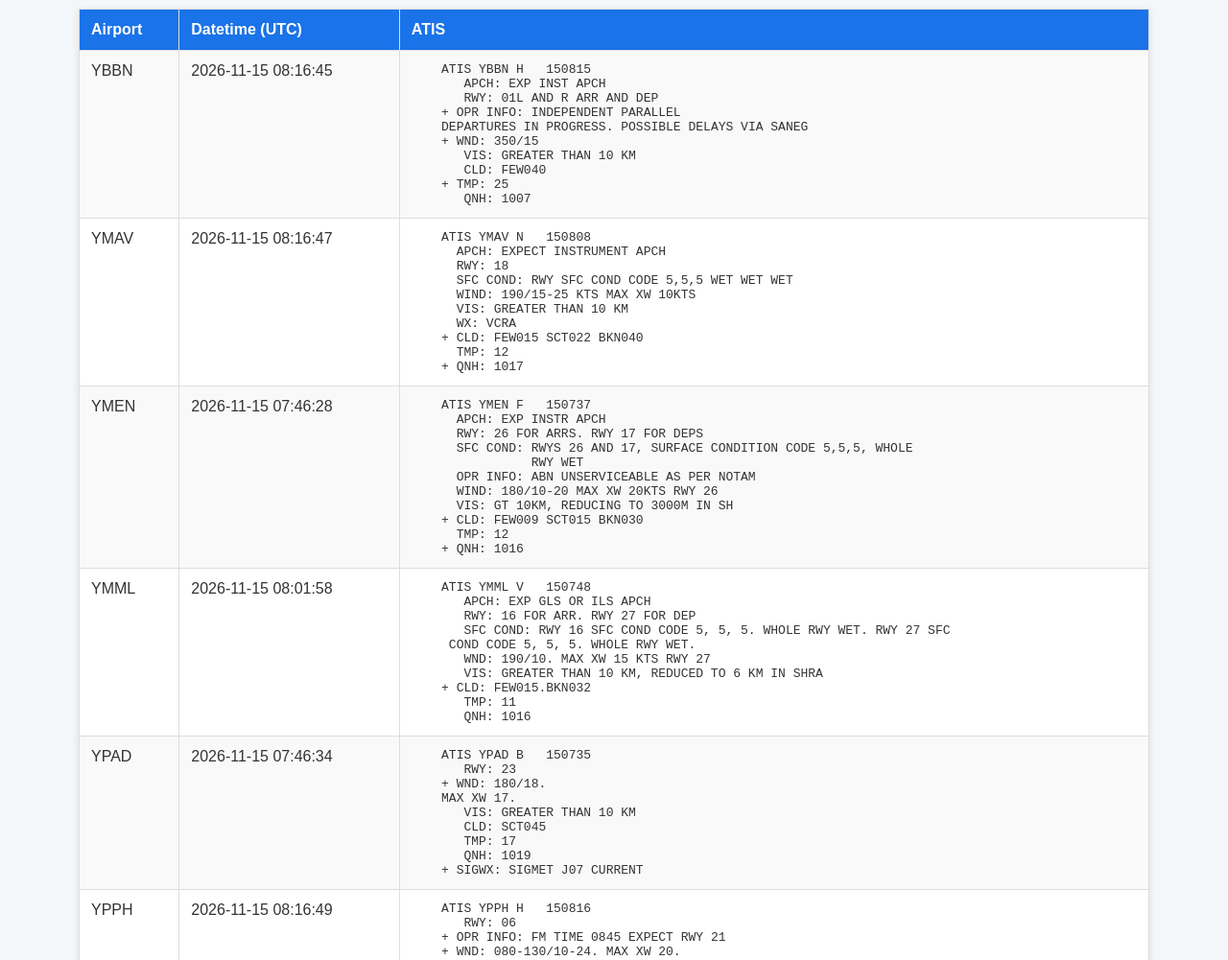
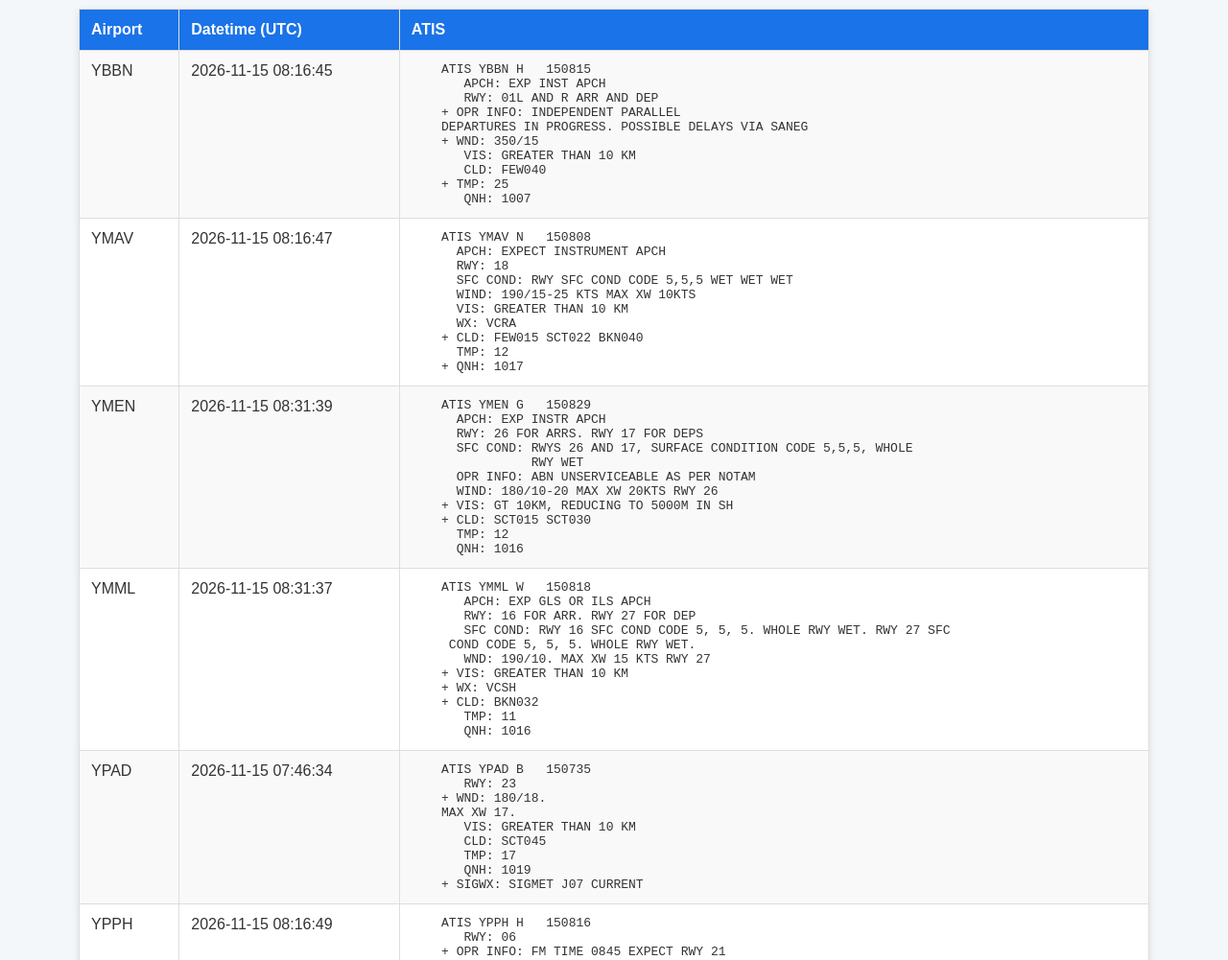
Before and after one commit to webbsimax/atis-page, a plain HTML site: page index.html in a window 1280 px wide. Shown: the part 99-1100 px from the top of the page at 96% size. Drawn offline with Linux system fonts and the light colour scheme.

Commit message:
Update ATIS page 2026-11-15 08:32:00 UTC

```diff
--- a/index.html
+++ b/index.html
@@ -53,30 +53,31 @@
         </tr>
         <tr>
             <td>YMEN</td>
-            <td>2026-11-15 07:46:28</td>
-            <td><pre>    ATIS YMEN F   150737
+            <td>2026-11-15 08:31:39</td>
+            <td><pre>    ATIS YMEN G   150829
       APCH: EXP INSTR APCH
       RWY: 26 FOR ARRS. RWY 17 FOR DEPS
       SFC COND: RWYS 26 AND 17, SURFACE CONDITION CODE 5,5,5, WHOLE
                 RWY WET
       OPR INFO: ABN UNSERVICEABLE AS PER NOTAM
       WIND: 180/10-20 MAX XW 20KTS RWY 26
-      VIS: GT 10KM, REDUCING TO 3000M IN SH
-    + CLD: FEW009 SCT015 BKN030
+    + VIS: GT 10KM, REDUCING TO 5000M IN SH
+    + CLD: SCT015 SCT030
       TMP: 12
-    + QNH: 1016</pre></td>
+      QNH: 1016</pre></td>
         </tr>
         <tr>
             <td>YMML</td>
-            <td>2026-11-15 08:01:58</td>
-            <td><pre>    ATIS YMML V   150748
+            <td>2026-11-15 08:31:37</td>
+            <td><pre>    ATIS YMML W   150818
        APCH: EXP GLS OR ILS APCH
        RWY: 16 FOR ARR. RWY 27 FOR DEP
        SFC COND: RWY 16 SFC COND CODE 5, 5, 5. WHOLE RWY WET. RWY 27 SFC
      COND CODE 5, 5, 5. WHOLE RWY WET.
        WND: 190/10. MAX XW 15 KTS RWY 27
-       VIS: GREATER THAN 10 KM, REDUCED TO 6 KM IN SHRA
-    + CLD: FEW015.BKN032
+    + VIS: GREATER THAN 10 KM
+    + WX: VCSH
+    + CLD: BKN032
        TMP: 11
        QNH: 1016</pre></td>
         </tr>
```
